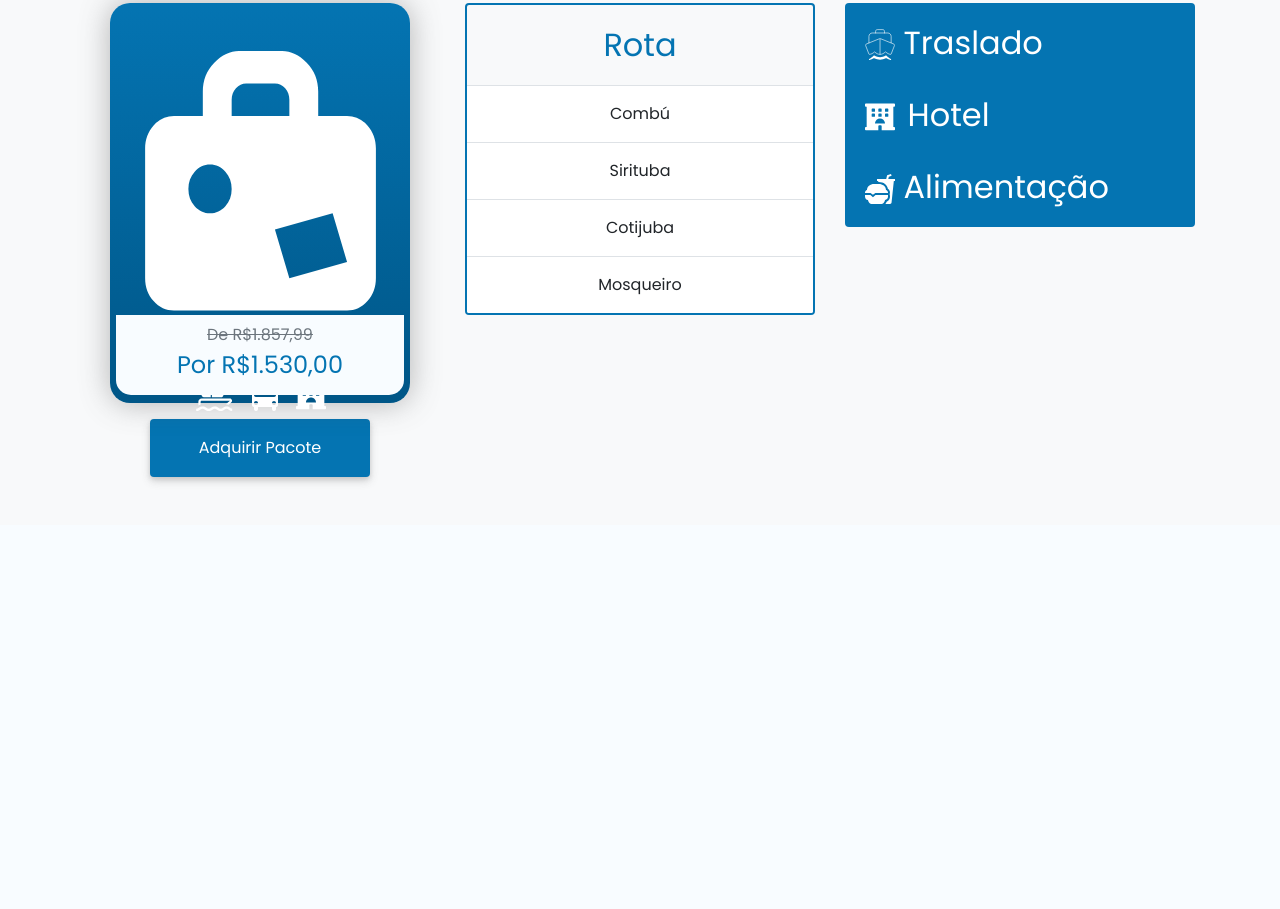
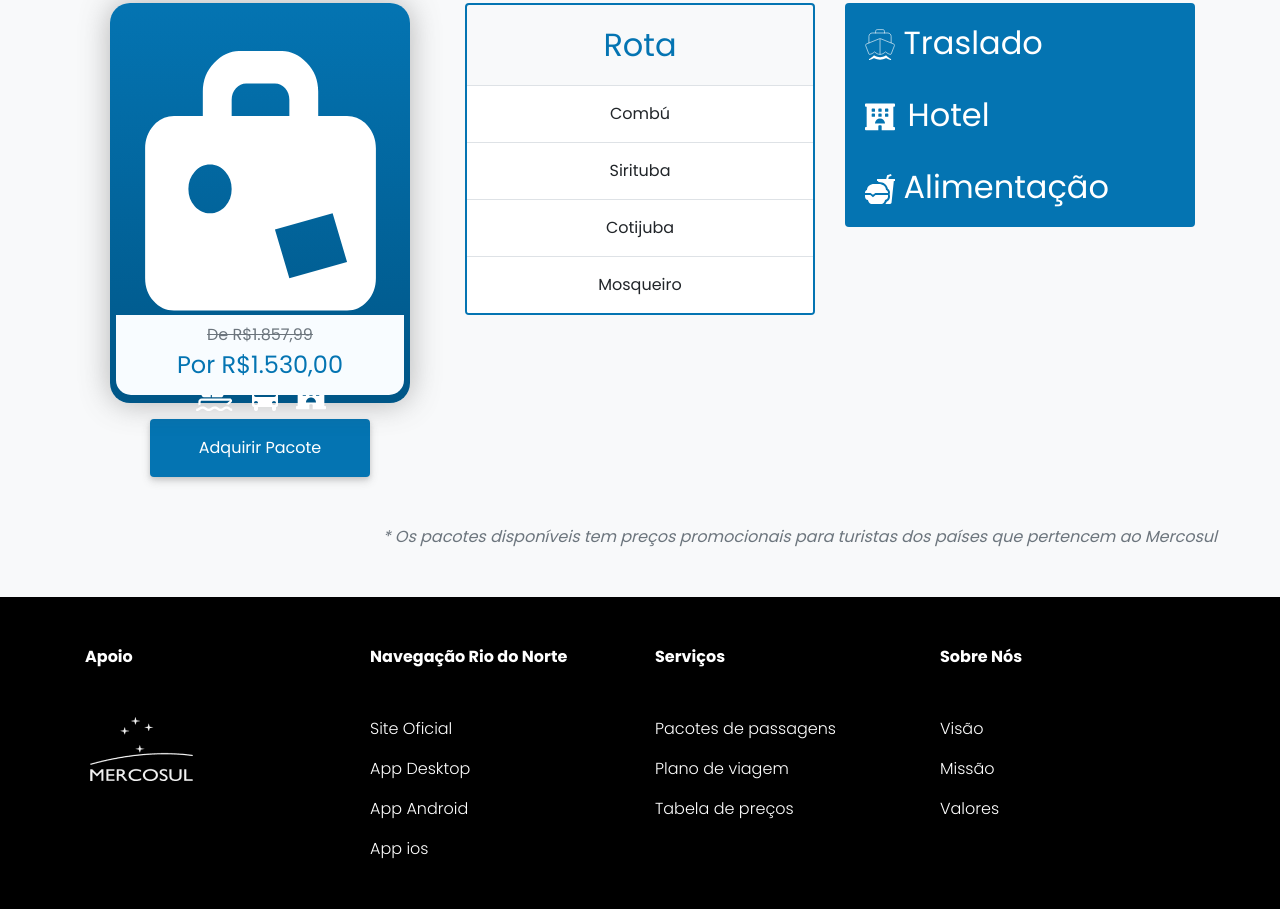
Before and after one commit to DaywisonSilva/navegacao_rio_norte, a website: page index.html in a window 1280 px wide. Shown: the part 4959-5868 px from the top of the page. Before the commit the page ends 5484 px from the top, so only its background shows below. Drawn offline with nearby package versions, Linux system fonts and the light colour scheme; a web font is replaced by a local one.

Commit message:
finalizando a landing page

```diff
--- a/css/style.css
+++ b/css/style.css
@@ -33,9 +33,7 @@ body {
 }
 
 a {
-  text-decoration: none;
-  text-overflow: none;
-  text-transform: none;
+  text-decoration: none !important;
 }
 
 .poppins {
@@ -188,6 +186,10 @@ a {
   border: 2px solid var(--blue);
 }
 
+.bg-black {
+  background-color: black;
+}
+
 @media (max-width: 992px) {
   .text-size-2rem {
     font-size: 1.2rem;
--- a/index.html
+++ b/index.html
@@ -58,14 +58,14 @@
         <div class="modal-body">
           <div class="input-group mb-3">
             <div class="input-group-prepend">
-              <span class="input-group-text">E-mail</span>
+              <span class="input-group-text blue-primary-nrn text-white">E-mail</span>
             </div>
             <input type="email" class="form-control" aria-label="Amount (to the nearest dollar)"
               placeholder="Digite seu email">
           </div>
           <div class="input-group mb-3">
             <div class="input-group-prepend">
-              <span class="input-group-text">Senha</span>
+              <span class="input-group-text blue-primary-nrn text-white">Senha</span>
             </div>
             <input type="password" class="form-control" aria-label="Amount (to the nearest dollar)"
               placeholder="Digite sua senha">
@@ -116,7 +116,7 @@
               class="poppins text-size-5rem blue-primary-text-nrn">Viaje</strong> com qualidade,<br> rapidez e
             segurança
             na <br><span class="salsa text-size-3rem blue-primary-text-nrn">Navegação Rio do Norte!</span></p>
-          <a href="#"
+          <a href="#pacotes"
             class="btn blue-primary-border-nrn align-self-center align-self-md-start blue-primary-text-nrn poppins font-weight-bold p-3 d-block">
             Pacotes Turísticos
           </a>
@@ -199,7 +199,7 @@
     <p class="poppins text-size-2rem">Imagem da tripulação da empresa</p>
   </section>
 
-  <section class="container-fluid py-5 bg-light">
+  <section class="container-fluid py-5 bg-light" id="planos">
     <div class="row">
       <div class="col-12 col-lg-4 p-0 d-flex align-items-center">
         <h1 class="poppins blue-primary-text-nrn text-size-5rem font-weight-bold d-block ml-3 ml-md-5 mt-0">Planos
@@ -241,7 +241,7 @@
     <p class="poppins font-italic ml-md-5 text-secondary d-block text-info-card">* As passagens compradas nesse plano,
       também podem serem usadas como passagens fracionadas</p>
   </section>
-  <section class="container-fluid px-3 px-md-5 pt-3 pt-md-5 poppins">
+  <section class="container-fluid px-3 px-md-5 pt-3 pt-md-5 poppins" id="tabelaDePrecos">
     <h1 class="blue-primary-text-nrn font-weight-bold text-size-5rem ">Tabela de preços</h1>
     <h2 class="text-size-2rem mt-4 mt-md-5 text-dark font-weight-bold">Passagens Diretas</h2>
     <div class="table-responsive">
@@ -340,7 +340,7 @@
       </table>
     </div>
   </section>
-  <section class="container-fluid bg-light poppins">
+  <section class="container-fluid bg-light poppins" id="pacotes">
     <div class="container py-5">
       <div class="d-flex w-100 justify-content-between flex-wrap">
         <div>
@@ -357,7 +357,7 @@
           <div class="card-container-nrn">
             <div class="info-card-nrn poppins text-white d-flex justify-content-center flex-column pt-5">
               <img src="./media/icons/bag.svg" alt="">
-              <h2 class="text-center mt-3">Pacote 1</h2>
+              <h2 class="text-center mt-3 text-pacote">Pacote 1</h2>
               <div class="d-flex w-100 justify-content-center mt-2">
                 <img src="./media/icons/boat.svg" class="mx-2" alt="ícone de barco">
                 <img src="./media/icons/bus.svg" class="mx-2" alt="ícone de ônibus">
@@ -369,7 +369,8 @@
               <p class="after-sale blue-primary-text-nrn text-center new-price-pacote1">Por R$1.530,00</p>
             </div>
           </div>
-          <button class="btn blue-primary-nrn mt-3 text-white poppins shadow px-5 py-3 mb-5 mb-md-0">Adquirir Pacote</button>
+          <button class="btn blue-primary-nrn mt-3 text-white poppins shadow px-5 py-3 mb-5 mb-md-0">Adquirir
+            Pacote</button>
         </div>
         <div class="col-12 col-md-4">
           <div class="table-responsive rounded border-table d-flex">
@@ -378,10 +379,18 @@
                 <th class="align-middle p-3 text-size-2rem font-weight-normal">Rota</th>
               </thead>
               <tbody class="bg-white">
-                  <tr class="align-middle"><td class="p-3 border-bottom border-top js-rota">Combú</td></tr>
-                  <tr class="align-middle"><td class="p-3 border-bottom js-rota">Sirituba</td></tr>
-                  <tr class="align-middle"><td class="p-3 border-bottom js-rota">Cotijuba</td></tr>
-                  <tr class="align-middle"><td class="p-3 js-rota">Mosqueiro</td></tr>
+                <tr class="align-middle">
+                  <td class="p-3 border-bottom border-top js-rota">Combú</td>
+                </tr>
+                <tr class="align-middle">
+                  <td class="p-3 border-bottom js-rota">Sirituba</td>
+                </tr>
+                <tr class="align-middle">
+                  <td class="p-3 border-bottom js-rota">Cotijuba</td>
+                </tr>
+                <tr class="align-middle">
+                  <td class="p-3 js-rota">Mosqueiro</td>
+                </tr>
               </tbody>
             </table>
           </div>
@@ -406,6 +415,43 @@
         </div>
       </div>
     </div>
+    <p class="font-italic mx-5 my-0 pb-5 text-right text-secondary">* Os pacotes disponíveis tem preços promocionais
+      para turistas dos países que pertencem ao Mercosul</p>
+  </section>
+  <section class="container-fluid bg-black poppins text-white">
+    <div class="container">
+      <div class="row">
+        <div class="col-12 col-md-3">
+          <span class="d-block my-5 font-weight-bold">Apoio</span>
+          <img src="./media/icons/mercosul.png" class="mb-3 mb-md-5" alt="">
+        </div>
+        <div class="col-12 col-sm-6 col-md-3">
+          <span class="d-block mb-4 mt-5 my-md-5 font-weight-bold">Navegação Rio do Norte</span>
+          <ul class="list-unstyled font-weight-light">
+            <li><a href="https://navegacaorionorte.netlify.app/" class="text-white">Site Oficial</a></li>
+            <li class="my-3"><a href="#" class="text-white">App Desktop</a></li>
+            <li class="mt-3"><a href="#" class="text-white">App Android</a></li>
+            <li class="mt-3 mb-3 mb-md-5"><a href="#" class="text-white">App ios</a></li>
+          </ul>
+        </div>
+        <div class="col-12 col-sm-6 col-md-3">
+          <span class="d-block mb-4 mt-5 my-md-5 font-weight-bold">Serviços</span>
+          <ul class="list-unstyled font-weight-light">
+            <li><a href="#pacotes" class="text-white">Pacotes de passagens</a></li>
+            <li class="my-3"><a href="#planos" class="text-white">Plano de viagem</a></li>
+            <li class="mt-3 mb-3 mb-md-5"><a href="#tabelaDePrecos" class="text-white">Tabela de preços</a></li>
+          </ul>
+        </div>
+        <div class="col-12 col-sm-6 col-md-3">
+          <span class="d-block mb-4 mt-5 my-md-5 font-weight-bold">Sobre Nós</span>
+          <ul class="list-unstyled font-weight-light">
+            <li><a href="#" class="text-white">Visão</a></li>
+            <li class="my-3"><a href="#" class="text-white">Missão</a></li>
+            <li class="mt-3 mb-5 mb-md-5"><a href="#" class="text-white">Valores</a></li>
+          </ul>
+        </div>
+      </div>
+    </div>
   </section>
 
   <script src="./node_modules/jquery/dist/jquery.js"></script>
--- a/js/replace-routes.js
+++ b/js/replace-routes.js
@@ -6,24 +6,28 @@ document.querySelector('.pacote2').addEventListener('click', () => {
     let rotas = document.querySelectorAll('.js-rota');
     let oldPrice = document.querySelector('.old-price-pacote1');
     let newPrice = document.querySelector('.new-price-pacote1')
+    let titleCard = document.querySelector('.text-pacote');
     rotas = Array.from(rotas);
     rotas[0].textContent = 'Cachoeira do Arari';
     rotas[1].textContent = 'Salvaterra';
     rotas[2].textContent = 'Soure';
     rotas[3].textContent = 'Ponta de Pedras';
     oldPrice.textContent = 'De R$2.569,00';
-    newPrice.textContent = 'Por R$2.200,00'
+    newPrice.textContent = 'Por R$2.200,00';
+    titleCard.textContent = 'Pacote 2';
 })
 
 document.querySelector('.pacote1').addEventListener('click', () => {
     let rotas = document.querySelectorAll('.js-rota');
     let oldPrice = document.querySelector('.old-price-pacote1');
-    let newPrice = document.querySelector('.new-price-pacote1')
+    let newPrice = document.querySelector('.new-price-pacote1');
+    let titleCard = document.querySelector('.text-pacote');
     rotas = Array.from(rotas);
     rotas[0].textContent = 'Combú';
     rotas[1].textContent = 'Sirituba';
     rotas[2].textContent = 'Cotijuba';
     rotas[3].textContent = 'Mosqueiro';
     oldPrice.textContent = 'De R$1.857,99';
-    newPrice.textContent = 'Por R$1.530,00'
+    newPrice.textContent = 'Por R$1.530,00';
+    titleCard.textContent = 'Pacote 1';
 })
```
Also changed, not shown: media/icons/mercosul.png (added).
